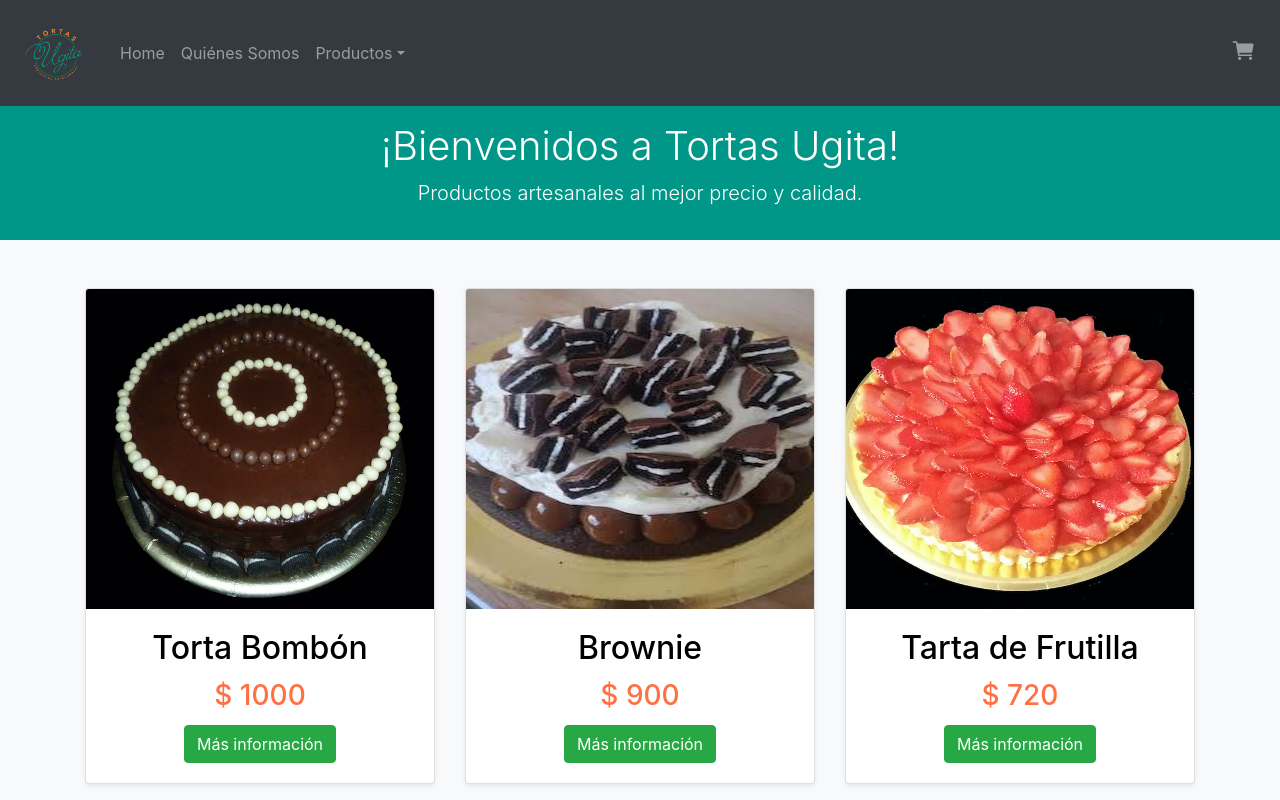
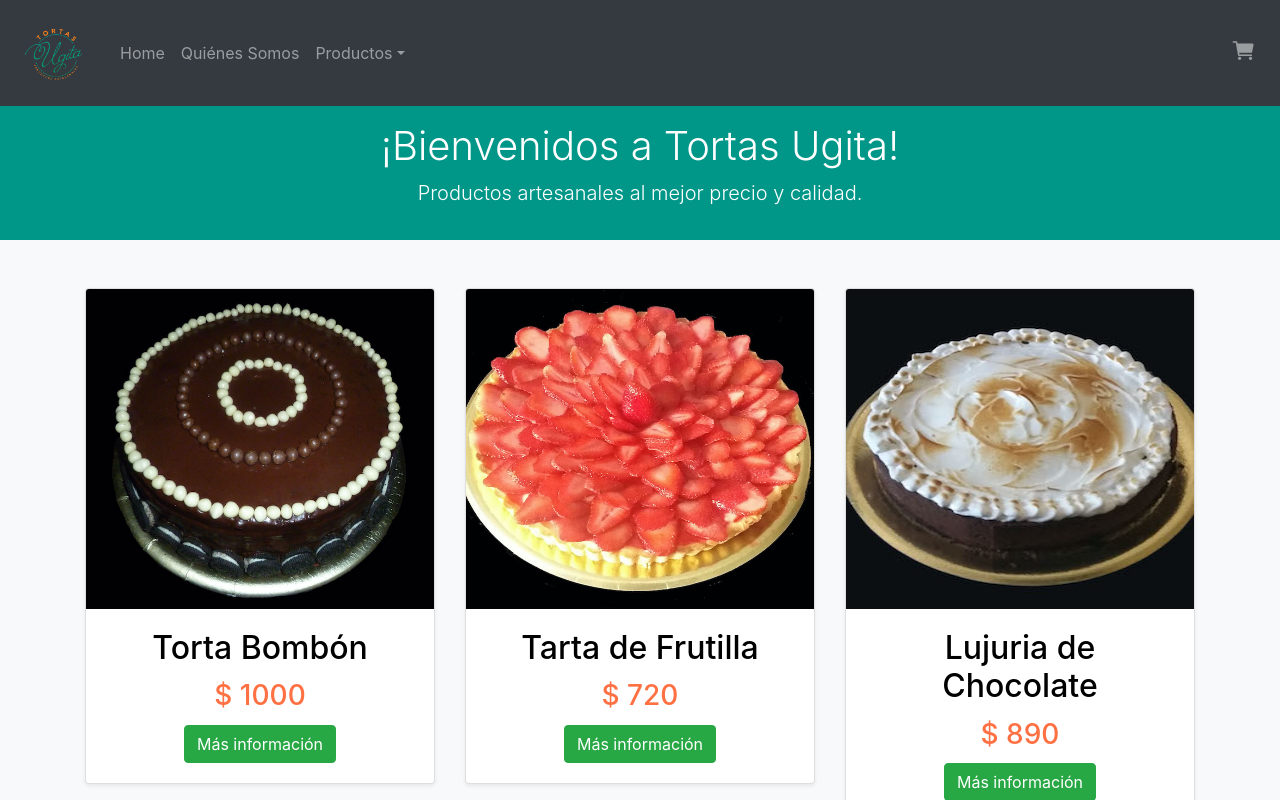
Before and after one commit to carloscrovara/ecommerce, a React (Create React App) app: page / in a window 1280 px wide. Shown: the top 800 px of the page. Built offline with nearby package versions, Linux system fonts and the light colour scheme.

Commit message:
Version 1.22 - Mejoras generales de configuracion de componentes

```diff
--- a/src/components/Home.js
+++ b/src/components/Home.js
@@ -1,5 +1,5 @@
 import React, {useState, useEffect} from 'react';
-import ItemList from './ItemList';
+import ItemListHomeContainer from './ItemListHomeContainer';
 import Item from './Item';
 
 function Home({greeting}) {
@@ -9,6 +9,7 @@ function Home({greeting}) {
     }
     const [products, setProducts] = useState([]);
     const [loading, setLoading] = useState(true);
+
     useEffect(() => {
         console.log('App mounted')
         Item().then(res => {
@@ -30,10 +31,12 @@ function Home({greeting}) {
                     </div>
                 </div>
             </section>
+
             { loading && <p className="text-center" style={{marginTop: '10px', marginBottom: '10px'}}>Cargando listado de productos destacados...</p> }
-            <ItemList products={products}/>
-            </>
-        )
+
+            <ItemListHomeContainer products={products}/>
+        </>
+    )
 }
 
 export default Home;
--- a/src/components/Item.js
+++ b/src/components/Item.js
@@ -8,12 +8,12 @@ import lujuriachocolate from '../assets/products/lujuriachocolate.jpg';
 export default function Item() {
     return new Promise((res, rej) => {
         setTimeout(() => {
-        res([{ id: '1', categoryId: 'tortas', name: 'Torta Bombón', img:`${tortabombon}`, description:'Lorem ipsum dolor sit amet, consectetur adipiscing elit, sed do eiusmod tempor incididunt ut labore et dolore magna aliqua. Vitae suscipit tellus mauris a diam maecenas sed.', price: 1000},
+        res([{ id: '1', categoryId: 'tortas', mainproduct: 'yes', name: 'Torta Bombón', img:`${tortabombon}`, description:'Lorem ipsum dolor sit amet, consectetur adipiscing elit, sed do eiusmod tempor incididunt ut labore et dolore magna aliqua. Vitae suscipit tellus mauris a diam maecenas sed.', price: 1000},
             { id: '2', categoryId: 'tortas', name: 'Brownie', img:`${brownie}`, description:'Lorem ipsum dolor sit amet, consectetur adipiscing elit, sed do eiusmod.', price: 900},
-            { id: '3', categoryId: 'tartas', name: 'Tarta de Frutilla', img:`${tartafrutilla}`, description:'Loren impsun 3Lorem ipsum dolor sit amet, consectetur adipiscing elit, sed do eiusmod tempor incididunt ut labore et dolore magna aliqua.', price: 720},
+            { id: '3', categoryId: 'tartas', mainproduct: 'yes', name: 'Tarta de Frutilla', img:`${tartafrutilla}`, description:'Loren impsun 3Lorem ipsum dolor sit amet, consectetur adipiscing elit, sed do eiusmod tempor incididunt ut labore et dolore magna aliqua.', price: 720},
             { id: '4', categoryId: 'tartas', name: 'Tarta Frutal', img:`${tartafrutal}`, description:'Loren impsun 4Lorem ipsum dolor sit amet, consectetur adipiscing elit, sed do eiusmod tempor incididunt ut aliqua.', price: 700},
             { id: '5', categoryId: 'tartas', name: 'Chocopie', img:`${chocopie}`, description:'Lorem ipsum dolor sit amet, consectetur adipiscing elitnt ut labore et dolore magna aliqua.', price: 670},
-            { id: '6', categoryId: 'tortas', name: 'Lujuria de Chocolate', img:`${lujuriachocolate}`, description:'Lorem ipsum dolor sit amet, consectetur adipiscing elit, sed do eiusmod tempor incididunt ua.', price: 890},
+            { id: '6', categoryId: 'tortas', mainproduct: 'yes', name: 'Lujuria de Chocolate', img:`${lujuriachocolate}`, description:'Lorem ipsum dolor sit amet, consectetur adipiscing elit, sed do eiusmod tempor incididunt ua.', price: 890},
             ]);
         }, 3000);
     });
--- /dev/null
+++ b/src/components/ItemDetailLayout.js
@@ -0,0 +1,44 @@
+import React from 'react';
+import { Link } from 'react-router-dom';
+import ItemCount from './ItemCount';
+
+export default function ItemDetailLayout ({ id, category, src, name, price, description, linkId }) {
+    return (
+        <>
+            <div className="container text-center" style={{ marginTop: '30px', marginBottom: '30px'}} key={id}>
+                <div className="card">
+                    <div className="row">
+                        <aside className="col-sm-5 border-right">
+                            <div className="col-xs-4 item-photo" style={{paddingTop: '20px'}}>
+                                <img src={src} style={{height: '300px', width: '300px'}} alt="product"/>
+                            </div>
+                        </aside>
+                        <aside className="col-sm-6">
+                            <div className="col-xs-5" style={{paddingTop: '20px'}}>
+                                <h2>{name}</h2>
+                                <h3 style={{marginTop: '0px', color: '#FF7044' }}>$ {price}</h3>
+                                <dl className="item-property" style={{backgroundColor: '#F5F5F5'}}>
+                                    <dd>
+                                        <p style={{ padding: '10px'}}>{description}</p>
+                                    </dd>
+                                </dl>
+                                <hr />
+                                <ItemCount
+                                    initial={1}
+                                    min={1}
+                                    max={20}
+                                    onAdd={function onAdd() {
+                                        console.log("Se agregó al carrito " + name)
+                                    }}
+                                />
+                            </div>
+                        </aside>
+                    </div>
+                </div>
+
+                <Link className="btn btn-info" to={linkId} style={{ marginBottom: '5px', marginTop: '25px'}}>Volver al listado de {category}</Link>
+
+            </div>
+        </>
+    )
+}
--- a/src/components/ItemList.js
+++ /dev/null
@@ -1,49 +0,0 @@
-import React from "react";
-import { Link } from 'react-router-dom';
-
-function ItemListLayout({ id, src, name, price, linkId }) {
-    return (
-        <>
-            <div className="col" style={{ paddingBottom: "20px" }} key={id}>
-                <div className="card shadow-sm">
-                    <Link to={linkId}>
-                        <img src={src} className="card-img-top" style={{ height: "320px" }} alt="product"/>
-                    </Link>
-                    <div className="card-body">
-                        <Link class="text-decoration-none" to={linkId}>
-                            <h2 className="card-title" style={{ color: "black" }}>{name}</h2>
-                        </Link>
-                        <div className="text-center">
-                            <Link class="text-decoration-none" to={linkId}>
-                                <h3 className="card-title pricing-card-title" style={{ color: "#ff7043" }}>$ {price}</h3>
-                            </Link>
-                            <Link className="btn btn-success" to={linkId}>Más información</Link>
-                        </div>
-                    </div>
-                </div>
-            </div>
-        </>
-    )
-}
-
-export default function ItemList({ products }) {
-    return (
-        <>
-            <div className="album py-5 bg-light">
-                <div className="container">
-                    <div className="text-center row row-cols-1 row-cols-sm-2 row-cols-md-3 g-3">
-                        {products.map((p, idx) => (
-                            <ItemListLayout
-                                key={p.id}
-                                src={p.img}
-                                name={p.name}
-                                price={p.price}
-                                linkId={`/item/${p.id}`}
-                            />
-                        ))}
-                    </div>
-                </div>
-            </div>
-        </>
-    )
-}
--- a/src/components/ItemListCategory.js
+++ b/src/components/ItemListCategory.js
@@ -2,7 +2,7 @@ import React, { useEffect } from 'react';
 import ItemListCategoryContainer from './ItemListCategoryContainer';
 import { useParams } from "react-router-dom";
 
-function ItemDetail() {
+function ItemListCategory() {
     const { categoryId } = useParams();
 
     useEffect(() => {
@@ -19,4 +19,4 @@ function ItemDetail() {
     )
 }
 
-export default ItemDetail;
+export default ItemListCategory;
--- a/src/components/ItemListCategoryContainer.js
+++ b/src/components/ItemListCategoryContainer.js
@@ -1,35 +1,11 @@
 import React, {useState, useEffect} from 'react';
 import Item from './Item';
-import { Link } from 'react-router-dom';
-
-function ItemListCategoryLayout({ id, category, src, name, price, linkId }) {
-    return (
-        <>
-            <div className="col" style={{ paddingBottom: "20px" }} key={id} category={category}>
-                <div className="card shadow-sm">
-                    <Link to={linkId}>
-                        <img src={src} className="card-img-top" style={{ height: "320px" }} alt="product"/>
-                    </Link>
-                    <div className="card-body">
-                        <Link class="text-decoration-none" to={linkId}>
-                            <h2 className="card-title" style={{ color: "black" }}>{name}</h2>
-                        </Link>
-                        <div className="text-center">
-                            <Link class="text-decoration-none" to={linkId}>
-                                <h3 className="card-title pricing-card-title" style={{ color: "#ff7043" }}>$ {price}</h3>
-                            </Link>
-                            <Link className="btn btn-success" to={linkId}>Más información</Link>
-                        </div>
-                    </div>
-                </div>
-            </div>
-        </>
-    )
-}
+import ItemListLayout from './ItemListLayout';
 
 function ItemListCategoryContainer({categoryId}) {
     const [products, setProducts] = useState([]);
     const [loading, setLoading] = useState(true);
+
     useEffect(() => {
         console.log('App mounted')
         Item().then(res => {
@@ -50,7 +26,7 @@ function ItemListCategoryContainer({categoryId}) {
                 <div className="container">
                     <div className="text-center row row-cols-1 row-cols-sm-2 row-cols-md-3 g-3">
                         {products.filter((p, idx) => p.categoryId === categoryId).map(product =>  (
-                            <ItemListCategoryLayout
+                            <ItemListLayout
                                 key={product.id}
                                 categoryId={product.categoryId}
                                 src={product.img}
--- /dev/null
+++ b/src/components/ItemListHomeContainer.js
@@ -0,0 +1,26 @@
+import React from "react";
+import ItemListLayout from './ItemListLayout';
+
+export default function ItemListHomeContainer ({ products }) {
+    return (
+        <>
+            <div className="album py-5 bg-light">
+                <div className="container">
+                    <div className="text-center row row-cols-1 row-cols-sm-2 row-cols-md-3 g-3">
+                        {products.filter((p, idx) => p.mainproduct === 'yes').map(product =>  (
+                            <ItemListLayout
+                                key={product.id}
+                                mainproduct={product.mainproduct}
+                                categoryId={product.categoryId}
+                                src={product.img}
+                                name={product.name}
+                                price={product.price}
+                                linkId={`/item/${product.id}`}
+                            />
+                        ))}
+                    </div>
+                </div>
+            </div>
+        </>
+    )
+}
--- /dev/null
+++ b/src/components/ItemListLayout.js
@@ -0,0 +1,27 @@
+import React from 'react';
+import { Link } from 'react-router-dom';
+
+export default function ItemListLayout({ id, mainproduct, category, src, name, price, linkId }) {
+    return (
+        <>
+            <div className="col" style={{ paddingBottom: "20px" }} key={id} category={category} mainproduct={mainproduct}>
+                <div className="card shadow-sm">
+                    <Link to={linkId}>
+                        <img src={src} className="card-img-top" style={{ height: "320px" }} alt="product"/>
+                    </Link>
+                    <div className="card-body">
+                        <Link className="text-decoration-none" to={linkId}>
+                            <h2 className="card-title" style={{ color: "black" }}>{name}</h2>
+                        </Link>
+                        <div className="text-center">
+                            <Link className="text-decoration-none" to={linkId}>
+                                <h3 className="card-title pricing-card-title" style={{ color: "#ff7043" }}>$ {price}</h3>
+                            </Link>
+                            <Link className="btn btn-success" to={linkId}>Más información</Link>
+                        </div>
+                    </div>
+                </div>
+            </div>
+        </>
+    )
+}
```
Also changed, not shown: src/components/ItemDetailContainer.js (+2 -43 lines).
